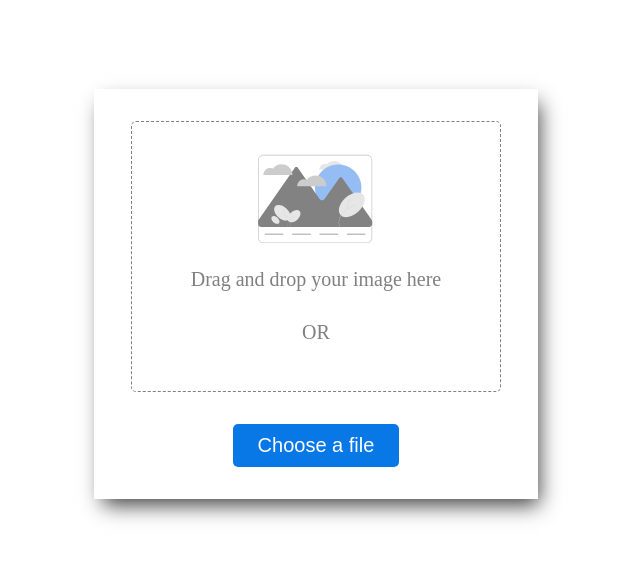
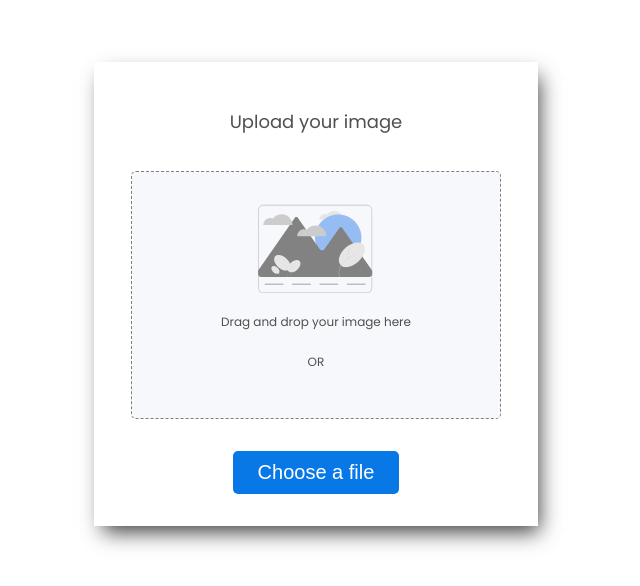
Before and after one commit to wendysp91/Image-Uploader, a plain HTML site: page public/index.html in a window 1280 px wide. Shown: the part 114-700 px from the top of the page, without its empty margins (324-964 px from the left). Drawn offline with nearby package versions, Linux system fonts and the light colour scheme.

Commit message:
Add fonts

```diff
--- a/css/style.css
+++ b/css/style.css
@@ -1,4 +1,6 @@
 body{
+    font-family: 'Poppins', sans-serif;
+    color: #4F4F4F;
     height: 100vh;
 }
 .contenedor{
@@ -19,8 +21,14 @@ body{
     justify-content: center;
     flex-direction: column;
 }
+h2{
+    font-size: 18px;
+    font-weight: normal;
+    margin-bottom: 2em;
+}
 .drag-area{
     width: 80%;
+    background: #F6F8FB;
     border: 1px dashed gray;
     margin-bottom: 2em;
     border-radius: 5px;
@@ -38,12 +46,10 @@ body{
     object-fit: cover;
   }
   .drag-area p{
-    font-size: 20px;
-    color: gray;
+    font-size: 12px;
   }
   .drag-area span{
-    font-size: 20px;
-    color: gray;
+    font-size: 12px;
     margin: 10px 0 15px 0;
   }
   button{
--- a/public/index.html
+++ b/public/index.html
@@ -5,6 +5,10 @@
     <meta charset="UTF-8">
     <meta http-equiv="X-UA-Compatible" content="IE=edge">
     <meta name="viewport" content="width=device-width, initial-scale=1.0">
+    <link rel="preconnect" href="https://fonts.googleapis.com">
+    <link rel="preconnect" href="https://fonts.gstatic.com" crossorigin>
+    <link href="https://fonts.googleapis.com/css2?family=Poppins:wght@100;400;700&display=swap" rel="stylesheet">
+
     <link rel="stylesheet" href="../css/style.css">
     <title>Image Uploader</title>
 </head>
@@ -12,6 +16,7 @@
 <body>
     <div class="contenedor">
         <div class="input-group">
+            <h2>Upload your image</h2>
             <div class="drag-area">
                 <div class="img"><img src="img/image.svg"></div>
                 <p>Drag and drop your image here</p>
```
